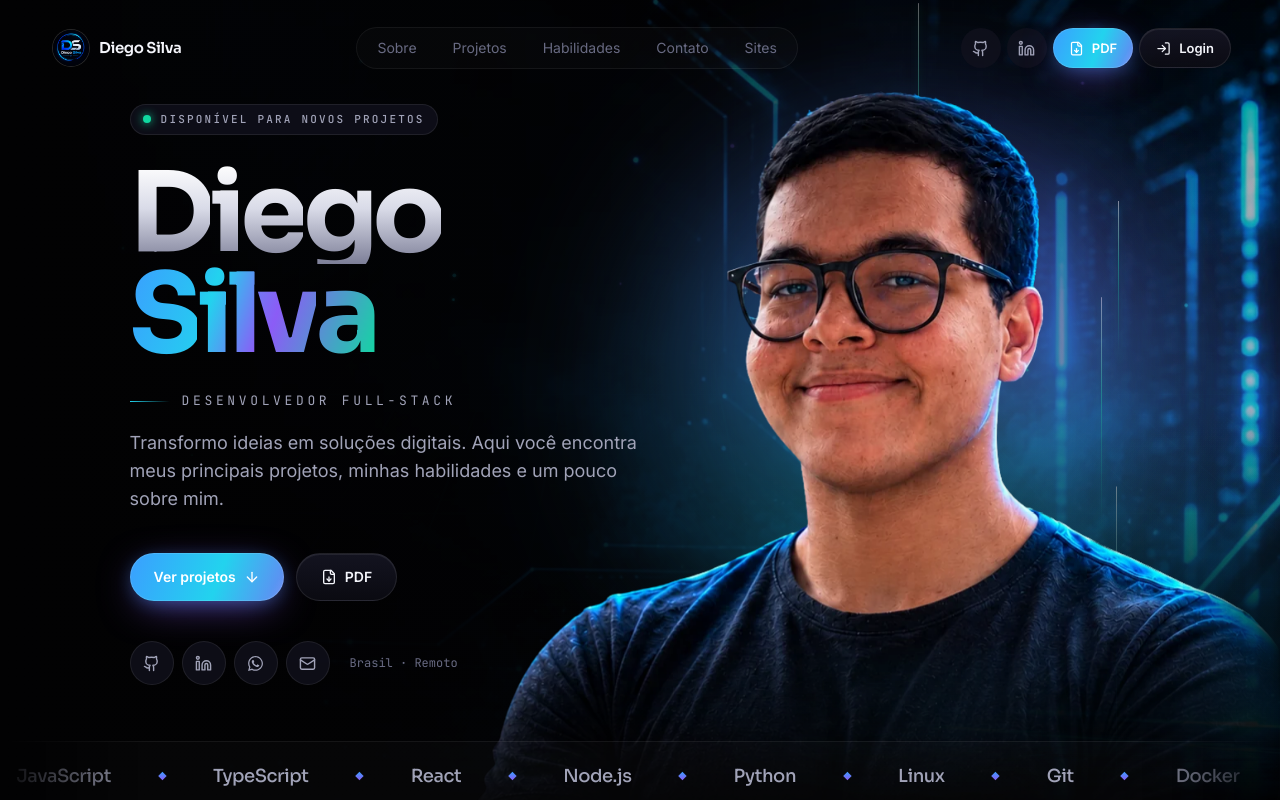
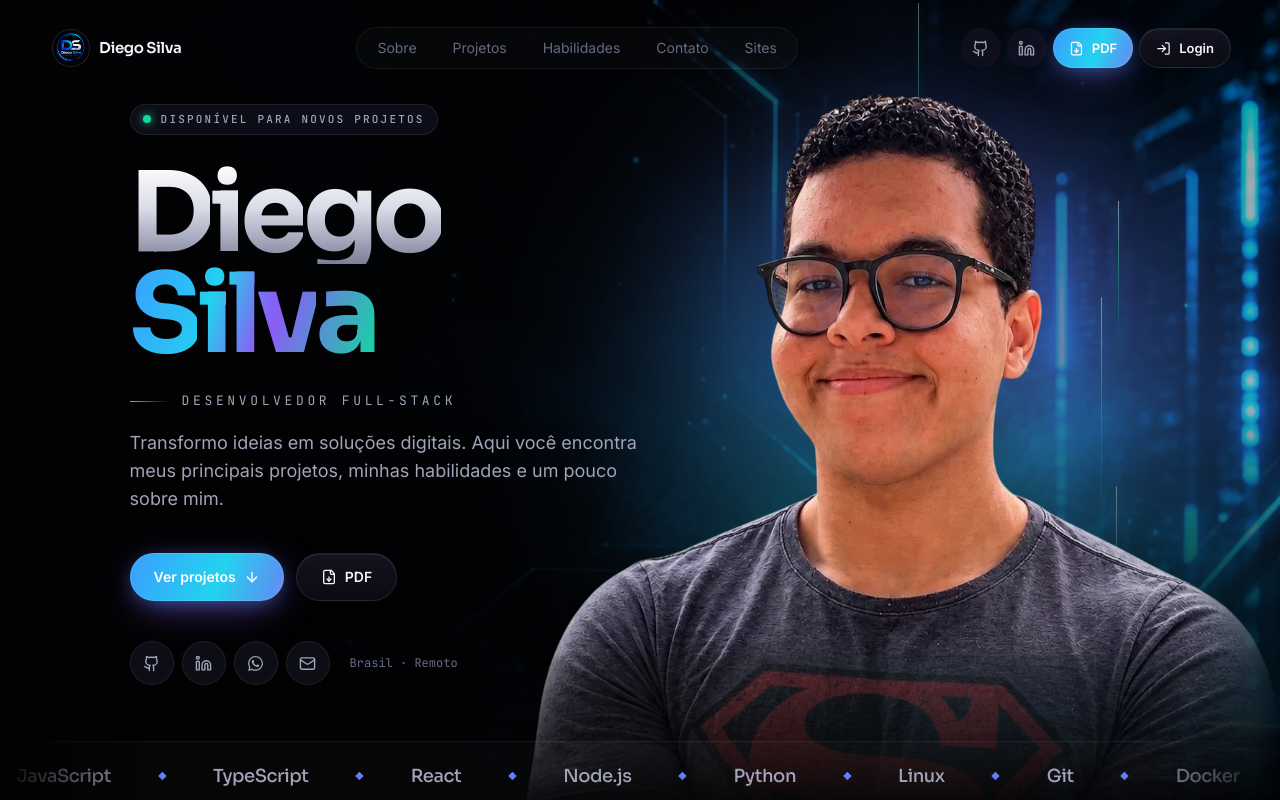
Before and after one commit to thediegosilva/thediegosilva.github.io, a React (Vite) app: page / in a window 1280 px wide. Shown: the top 800 px of the page. Built offline with nearby package versions, Linux system fonts and the light colour scheme.

Commit message:
Nova foto de perfil no topo do site

```diff
--- a/src/sections/HeroSection.tsx
+++ b/src/sections/HeroSection.tsx
@@ -40,8 +40,8 @@ export const HeroSection: React.FC<HeroSectionProps> = ({ onOpenPdf }) => {
       <img
         src="./assets/portrait.webp"
         alt={`Foto de ${personalInfo.name}`}
-        width={977}
-        height={869}
+        width={1053}
+        height={1000}
         className="hero-portrait mask-portrait pointer-events-none absolute -z-10 select-none w-auto max-w-none
           left-1/2 top-[var(--nav-h)] -ml-[calc(var(--ph)*0.53)] h-[var(--ph)]
           wide:left-auto wide:top-auto wide:bottom-0 wide:right-[-6%] wide:ml-0 wide:h-[min(68svh,58vw)]
```
Also changed, not shown: public/assets/portrait.webp, 1 other file (tests, documents, lock files or other folders).
